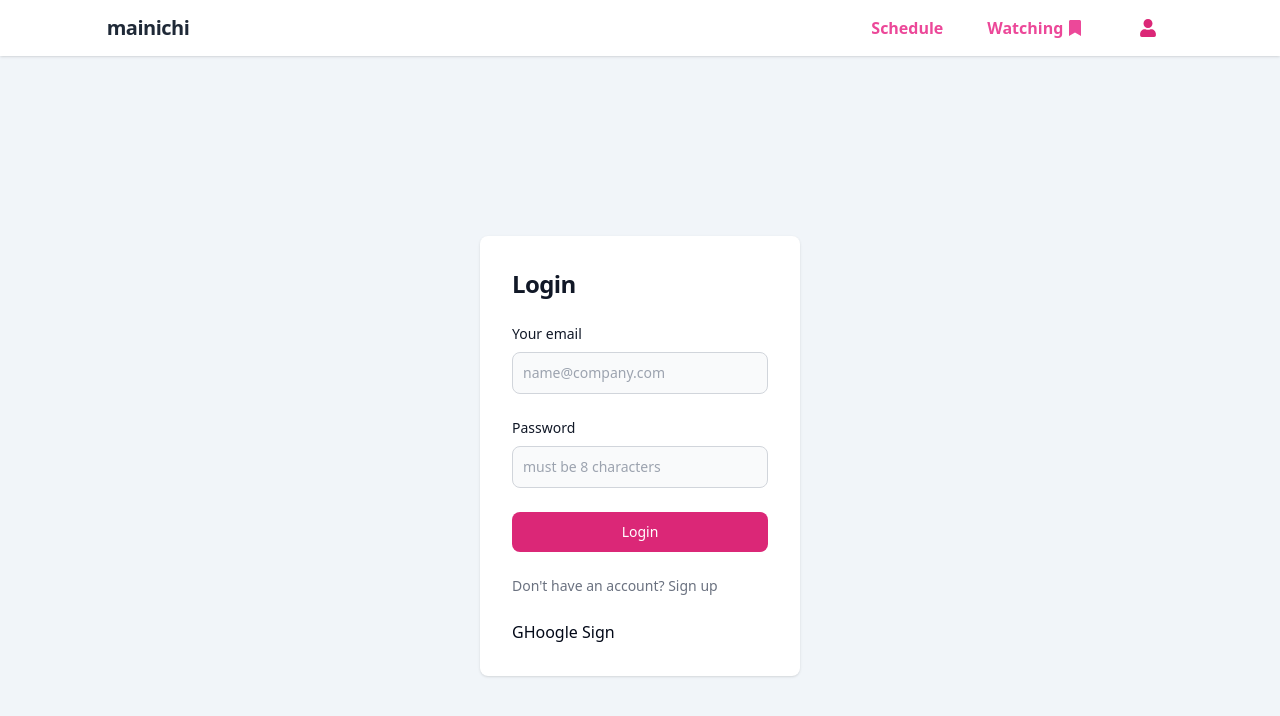
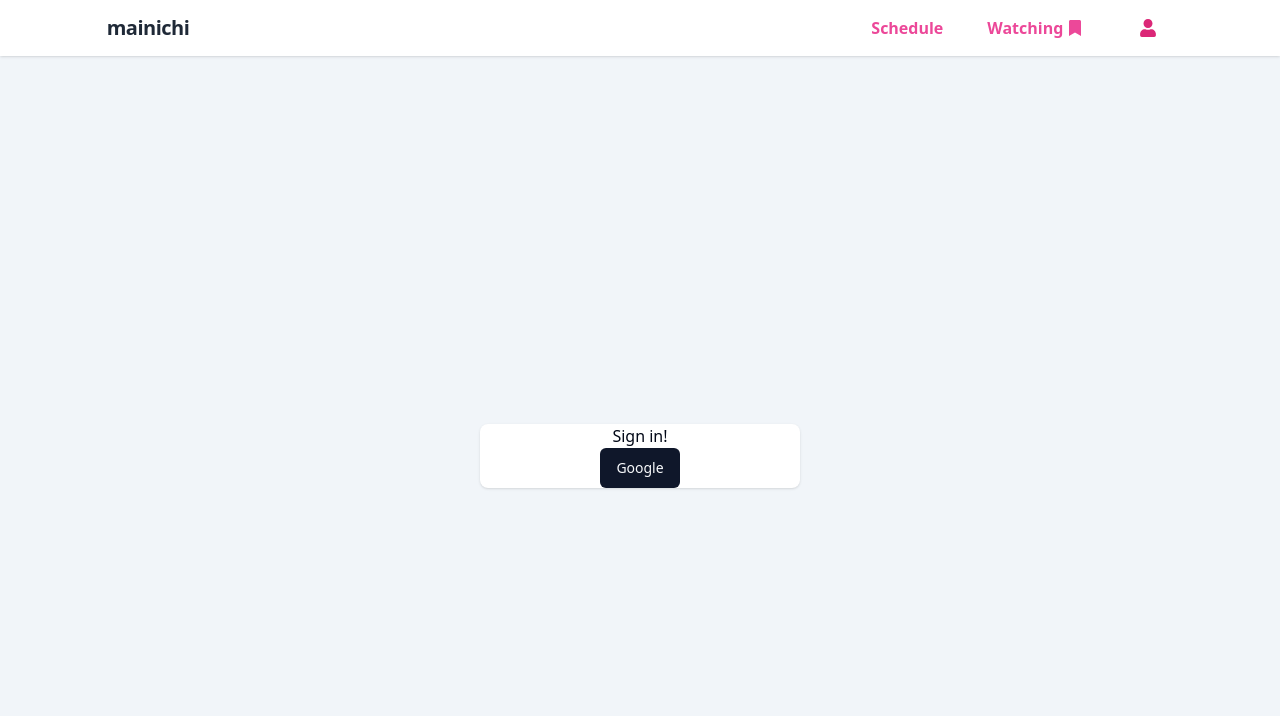
Before and after one commit to donovangg/mainichi, a Next.js app: page /login in a window 1280 px wide. Shown: the top 716 px of the page. Built offline with nearby package versions, Linux system fonts and the light colour scheme; no server answers.

Commit message:
remove email and password signin for Google oauth

```diff
--- a/src/components/LoginForm.tsx
+++ b/src/components/LoginForm.tsx
@@ -3,6 +3,7 @@ import Link from "next/link";
 import { UserAuth } from "~/context/AuthContext";
 import { useRouter } from "next/router";
 import { FaUser } from 'react-icons/fa'
+import { Button } from "./ui/button";
 
 const LoginForm = () => {
   const { signedInUser, logIn, signInWithGoogle } = UserAuth();
@@ -38,67 +39,10 @@ const LoginForm = () => {
   return (
     <div className="mx-auto flex flex-col items-center justify-center px-6 py-8 md:h-screen lg:py-0">
       <div className="rounded-lg bg-white shadow dark:border w-80 md:mt-0 xl:p-0">
-        <div className="space-y-4 p-6 sm:p-8 md:space-y-6">
-          <h1 className="text-xl font-bold leading-tight tracking-tight text-gray-900  md:text-2xl">
-           Login
-          </h1>
-          <form onSubmit={handleSubmit} className="space-y-4 md:space-y-6" action="#">
-            <div>
-              {error ? <span className="text-red-700">{error}.</span> : ""}
-              <label
-                htmlFor="email"
-                className="mb-2 block text-sm font-medium text-gray-900 "
-              >
-                Your email
-              </label>
-              <input
-                type="email"
-                onChange={e => setEmail(e.target.value)}
-                name="email"
-                id="email"
-                className="focus:ring-primary-600 focus:border-primary-600 block w-full rounded-lg border border-gray-300 bg-gray-50 p-2.5 text-gray-900   sm:text-sm"
-                placeholder="name@company.com"
-                required
-              />
-            </div>
-            <div>
-              <label
-                htmlFor="password"
-                className="mb-2 block text-sm font-medium text-gray-900"
-              >
-                Password
-              </label>
-              <input
-                onChange={e => setPassword(e.target.value)}
-                type="password"
-                name="password"
-                id="password"
-                placeholder="must be 8 characters"
-                className="focus:ring-primary-600 focus:border-primary-600 block w-full rounded-lg border border-gray-300 bg-gray-50 p-2.5 text-gray-900  sm:text-sm"
-                required
-              />
-            </div>
-            <button
-              type="submit"
-              className="hover:bg-primary-700 focus:ring-primary-300 dark:bg-primary-600 dark:hover:bg-primary-700 dark:focus:ring-primary-800 w-full rounded-lg bg-pink-600 px-5 py-2.5 text-center text-sm font-medium text-white focus:outline-none focus:ring-4"
-            >
-              Login
-            </button>
-            <p className="text-sm font-light text-gray-500 dark:text-gray-400">
-
-            Don&#39;t have an account?{" "}
-
-              <Link
-                href="/signup"
-                className="text-primary-600  dark:text-primary-500 font-medium hover:underline"
-              >
-              Sign up
-
-              </Link>
-            </p>
-            <button onClick={handleGoogleSignIn}>GHoogle Sign</button>
-          </form>
-        </div>
+      <div className="grid place-items-center">
+        <h2>Sign in!</h2>
+        <Button onClick={handleGoogleSignIn}>Google</Button>
+      </div>
       </div>
     </div>
   );
```
